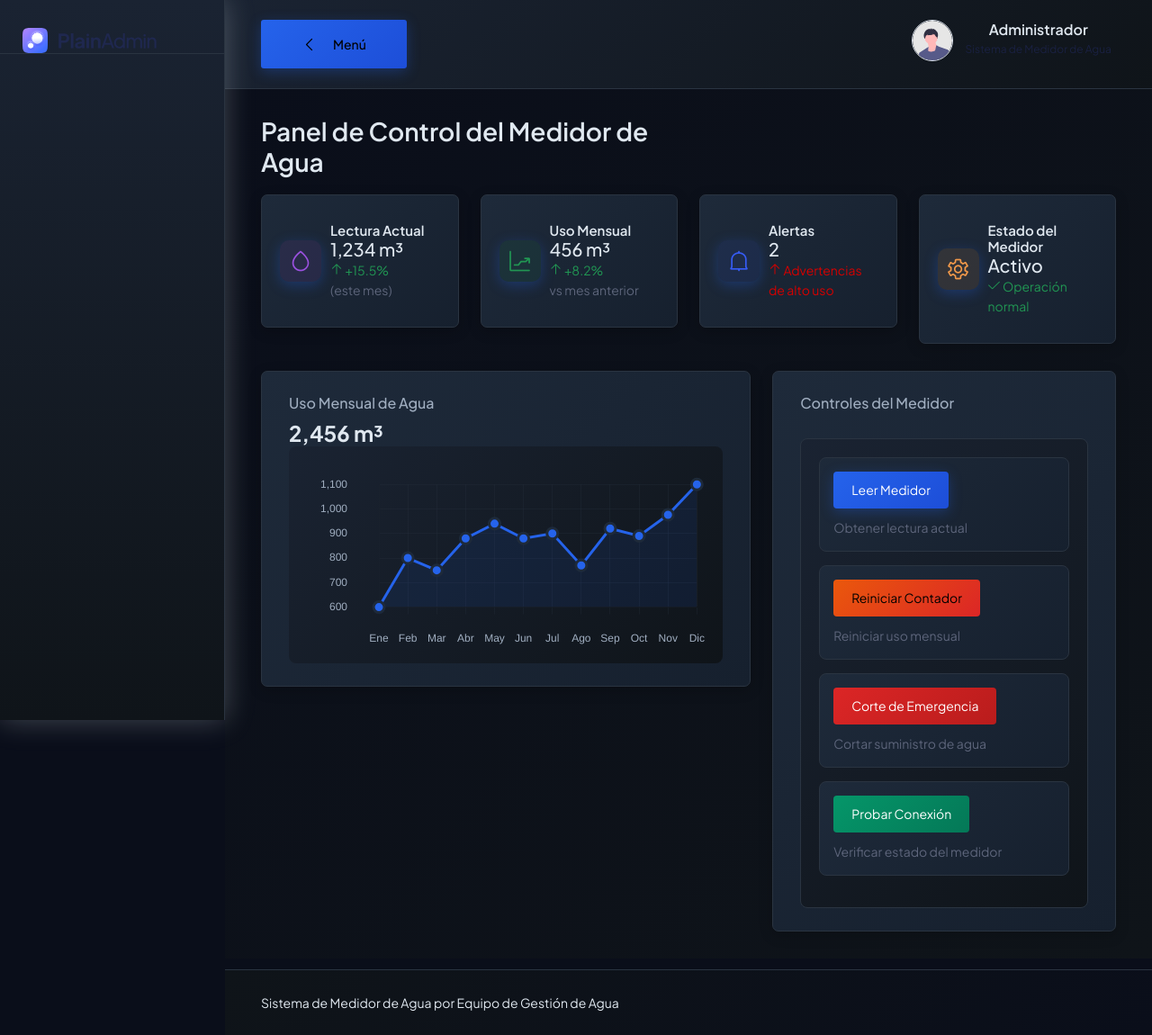
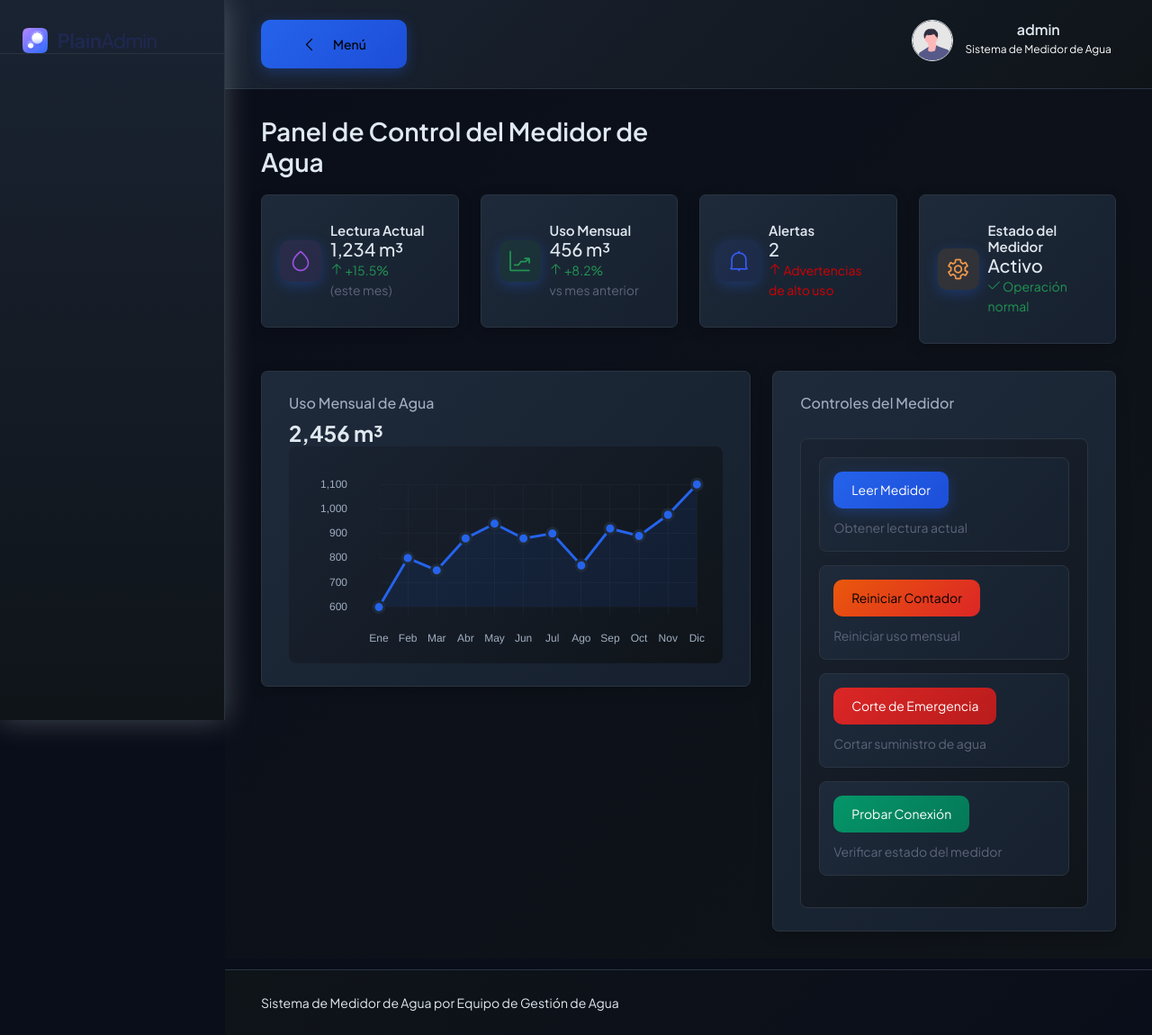
Before and after one commit to Arielquezada123/Los-Pinguinos, a Django app: page /interfaz/ in a window 1280 px wide. Shown: the whole page at 90% size. Run offline with Django 5.2, Linux system fonts and the light colour scheme; a user stored in the database is signed in; some libraries are stand-ins or nearby versions.

Commit message:
Dashboard 0.0.3

```diff
--- a/templates/DemoDashboard.html
+++ b/templates/DemoDashboard.html
@@ -34,7 +34,7 @@
           <div class="row">
             <div class="col-lg-5 col-md-5 col-6">
               <div class="header-left d-flex align-items-center">
-                <button id="menu-toggle" class="main-btn rounded-10" aria-label="Alternar menú" aria-expanded="false">
+                <button style="border-radius: 10px;" id="menu-toggle" class="main-btn rounded-10" aria-label="Alternar menú" aria-expanded="false">
                   <i class="lni lni-chevron-left me-2"></i> Menú
                 </button>
               </div>
@@ -49,8 +49,8 @@
                           <img src="{% static 'img/undraw_profile.svg' %}" alt="Profile" />
                         </div>
                         <div>
-                          <h6>Administrador</h6>
-                          <p>Sistema de Medidor de Agua</p>
+                          <h6>{{user.username}}</h6>
+                          <p style="color: #ffffff !important;">Sistema de Medidor de Agua</p>
                         </div>
                       </div>
                     </div>
@@ -62,8 +62,8 @@
                           <img src="{% static 'img/undraw_profile.svg' %}" alt="Profile">
                         </div>
                         <div class="content">
-                          <h4>Administrador</h4>
-                          <a href="#">admin@watermeter.com</a>
+                          <h4>{{ user.username }}</h4>
+                          <a style="color: #ffffff !important;">{{ user.email }}</a>
                         </div>
                       </div>
                     </li>
@@ -136,26 +136,25 @@
                 </div>
                 <div class="controls-section">
                   <div class="control-item mb-20">
-                    <button class="btn btn-primary btn-sm mb-10 rounded-10" aria-label="Leer medidor">Leer Medidor</button>
+                    <button style="border-radius: 10px;" class="btn btn-primary btn-sm mb-10 rounded-10" aria-label="Leer medidor">Leer Medidor</button>
                     <p class="text-sm text-gray">Obtener lectura actual</p>
                   </div>
                   <div class="control-item mb-20">
-                    <button class="btn btn-warning btn-sm mb-10 rounded-10" aria-label="Reiniciar contador">Reiniciar Contador</button>
+                    <button style="border-radius: 10px;" class="btn btn-warning btn-sm mb-10 rounded-10" aria-label="Reiniciar contador">Reiniciar Contador</button>
                     <p class="text-sm text-gray">Reiniciar uso mensual</p>
                   </div>
                   <div  class="control-item mb-20">
-                    <button class="btn btn-danger btn-sm mb-10 rounded-10" aria-label="Corte de emergencia">Corte de Emergencia</button>
+                    <button style="border-radius: 10px;" class="btn btn-danger btn-sm mb-10 rounded-10" aria-label="Corte de emergencia">Corte de Emergencia</button>
                     <p class="text-sm text-gray">Cortar suministro de agua</p>
                   </div>
                   <div class="control-item">
-                    <button class="btn btn-success btn-sm mb-10 rounded-10" aria-label="Probar conexión">Probar Conexión</button>
+                    <button style="border-radius: 10px;" class="btn btn-success btn-sm mb-10 rounded-10" aria-label="Probar conexión">Probar Conexión</button>
                     <p class="text-sm text-gray">Verificar estado del medidor</p>
                   </div>
                 </div>
               </div>
             </div>
           </div>
-
       </section>
 
       <!-- ========== pie de página inicio =========== -->
```
Also changed, not shown: db.sqlite3.
